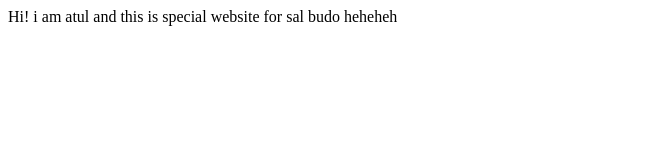
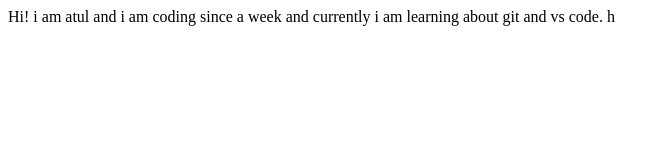
Before and after one commit to atulsubedi/portfolio, a plain HTML site: page index.html in a window 1280 px wide. Shown: the whole page, without its empty margins (0-670 px from the left). Drawn offline with Linux system fonts and the light colour scheme.

Commit message:
docs : updated something

```diff
--- a/index.html
+++ b/index.html
@@ -8,9 +8,9 @@
 </head>
 <body>
 Hi! i am atul
-and this is special website for sal budo
+and i am coding since a week and currently i am learning about git and vs code.
 
-heheheh
+h
 
 
 
```
